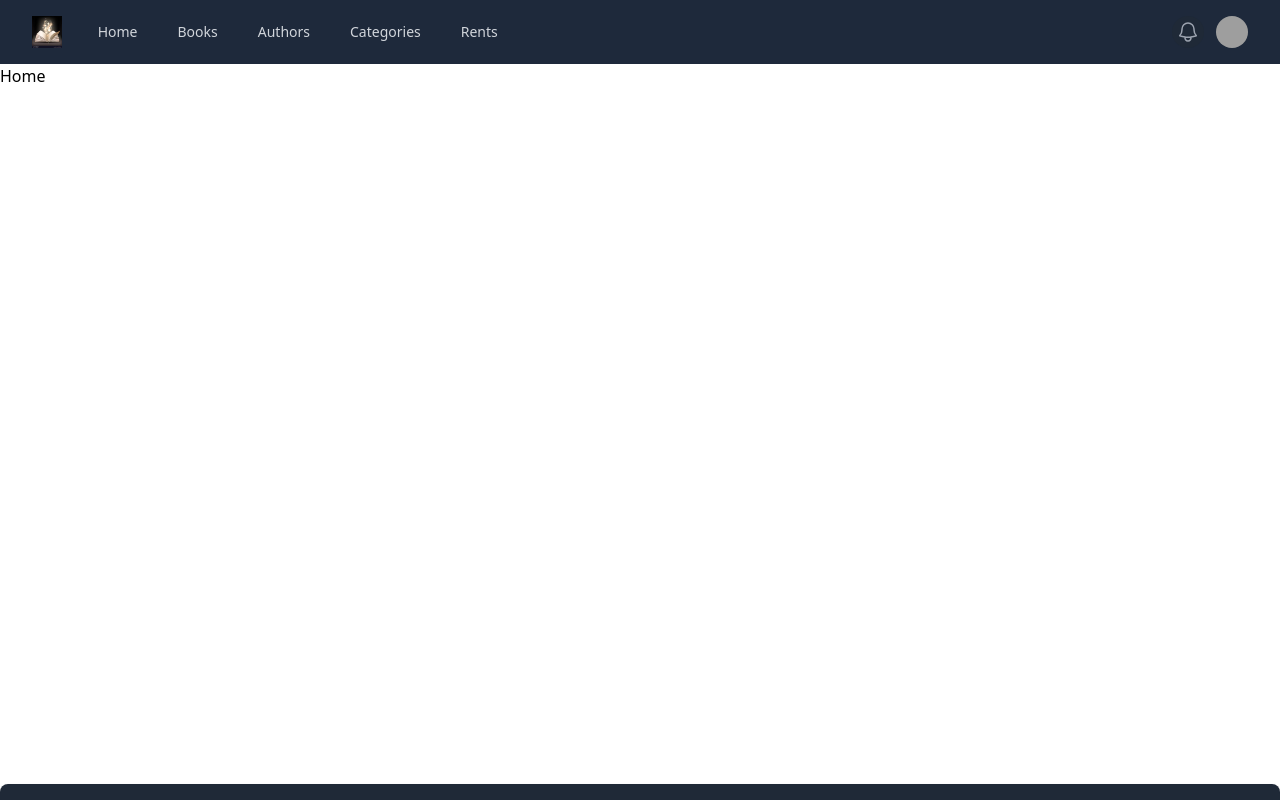
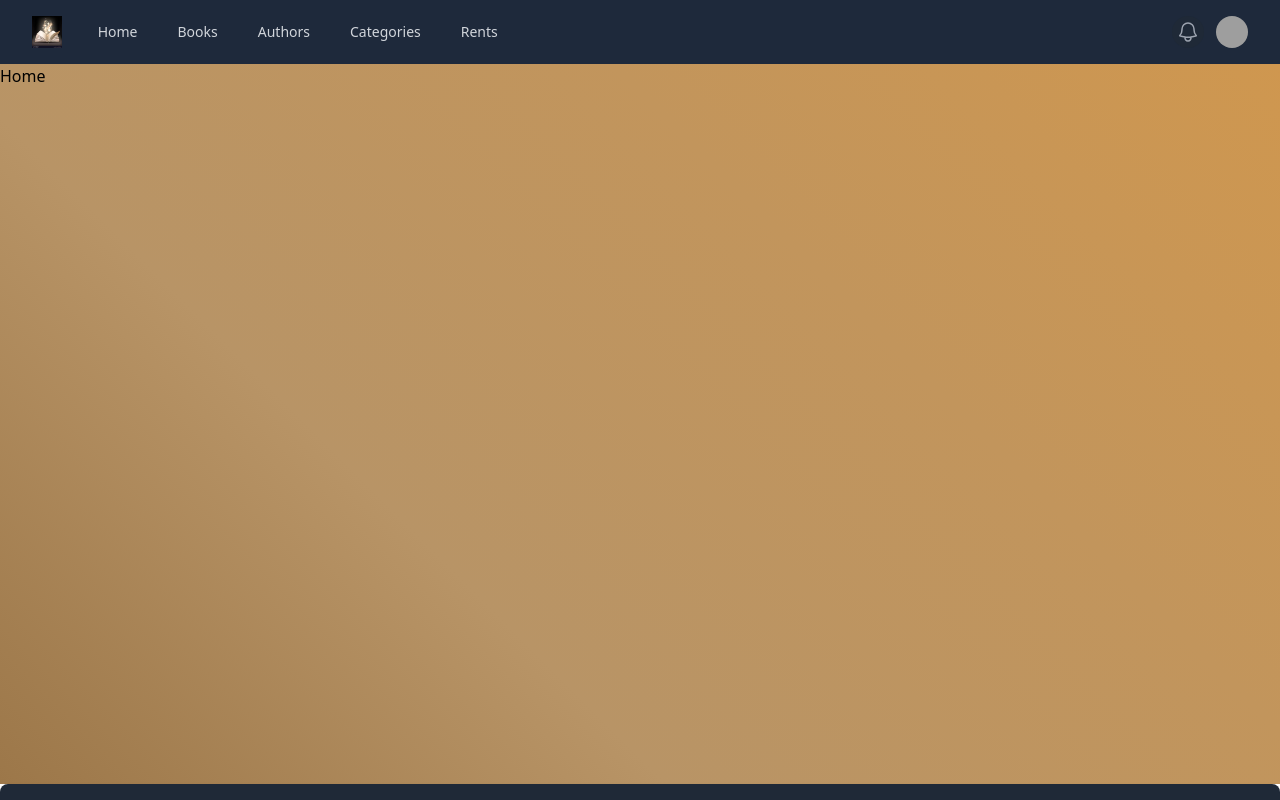
Before and after one commit to Raphaelpmros/Library, a React (Vite) app in the folder frontEnd/: page / in a window 1280 px wide. Shown: the top 800 px of the page. Built offline with nearby package versions, Linux system fonts and the light colour scheme; grey boxes are pictures that could not be loaded.

Commit message:
degrade no bg remetendo a madeira

```diff
--- a/frontEnd/src/components/Container/Container.module.css
+++ b/frontEnd/src/components/Container/Container.module.css
@@ -1,5 +1,5 @@
 .container{
     width: 100%;
-    height: 80%;
     min-height: 90vh;
+    background:  linear-gradient( 45deg, #9c7749, #b89466, #c2955c, #cf974f );
 }
```
